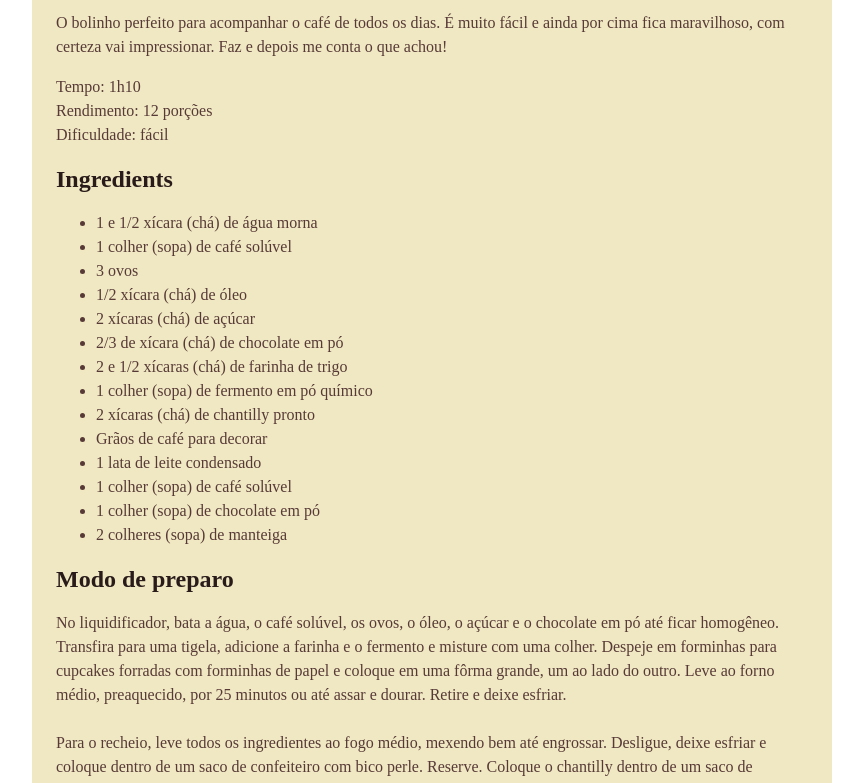
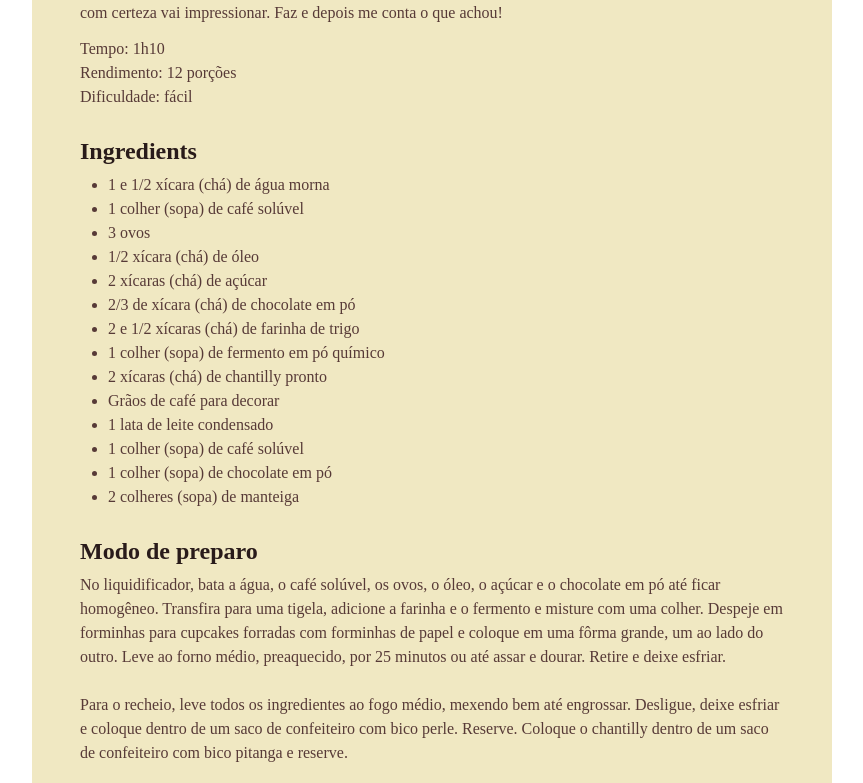
Before and after one commit to paula-caldas/paginadereceita, a plain HTML site: page index.html in a window 1280 px wide. Shown: the part 590-1373 px from the top of the page, without its empty margins (208-1071 px from the left). Drawn offline with Linux system fonts and the light colour scheme; a web font is replaced by a local one.

Commit message:
customizing spaces

```diff
--- a/style.css
+++ b/style.css
@@ -1,12 +1,16 @@
+* {
+  box-sizing: border-box;
+  margin: 0;
+  padding: 0;
+}
+
+
 :root {
   font-family: "Alice", serif;
   line-height: 150%;
   color: #573A37;
 }
 
-* {
-  box-sizing: border-box;
-}
 
 body {
   background-image: url(./assets/bg-image.jpg);
@@ -26,9 +30,23 @@ img{
   border-radius: 16px;
 }
 
+#about p + p {
+  margin-top: 12px;
+}
+
+main {
+  padding: 24px;
+
+}
+
+section + section {
+  margin-top: 24px;
+}
+
 h1 {
   line-height: 140%;
   font-size: 40px;
+  margin-bottom: 4px;
 }
 
 h2 {
@@ -37,4 +55,10 @@ h2 {
 
 h1, h2 {
   color: #291B1A;
+  margin-bottom: 4px;
+  line-height: 150%;
 }
+
+ul {
+  padding-left: 28px;
+}
```
